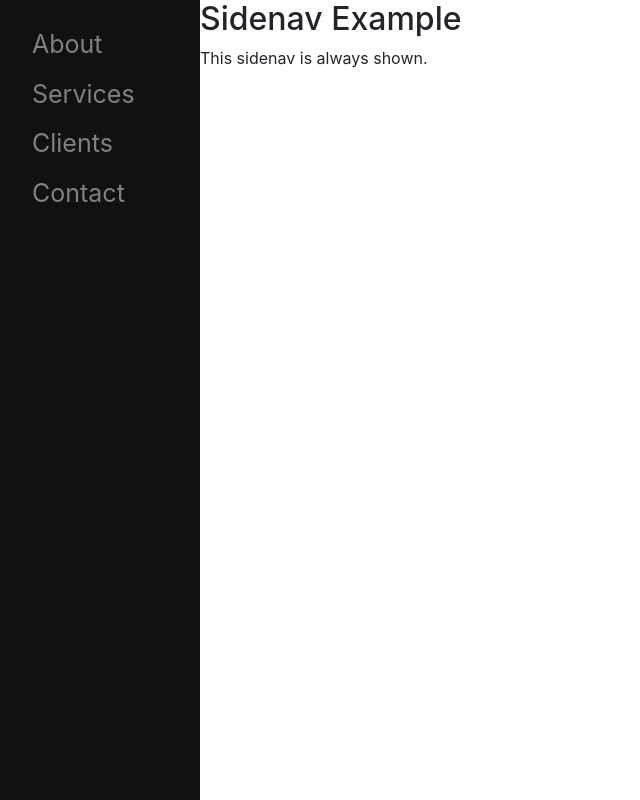
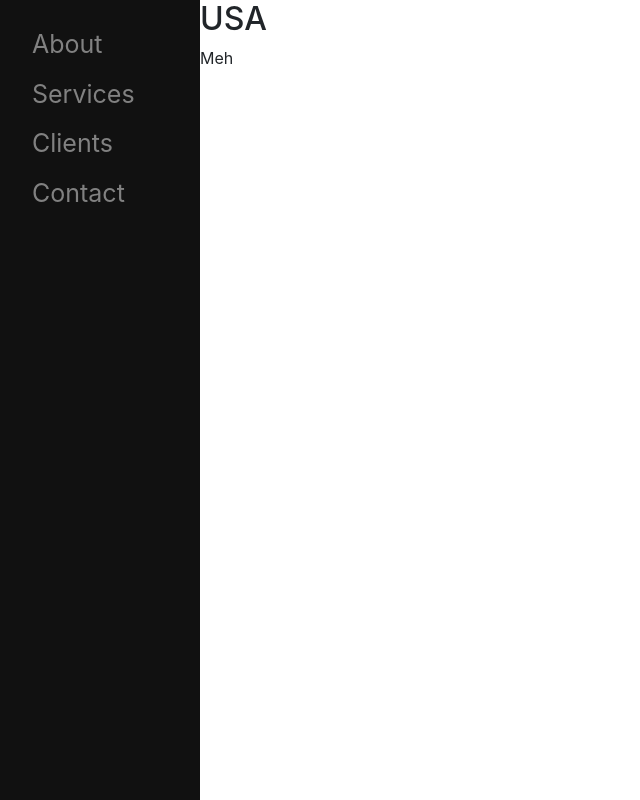
Before and after one commit to 64BitUniverse/64BitUniverse.github.io, a plain HTML site: page North America/USA.html in a window 1280 px wide. Shown: the whole page, without its empty margins (0-640 px from the left). Drawn offline with nearby package versions, Linux system fonts and the light colour scheme.

Commit message:
VS stuff

```diff
--- a/North America/USA.html
+++ b/North America/USA.html
@@ -9,17 +9,16 @@
         </style>
     </head>
     <body>
+        <div class="main">
+            <h2>USA</h2>
+            <p>Meh</p>
+        </div>
+
         <div class="sidenav">
             <a href="#">About</a>
             <a href="#">Services</a>
             <a href="#">Clients</a>
             <a href="#">Contact</a>
         </div>
-
-        <div class="main">
-            <h2>Sidenav Example</h2>
-            <p>This sidenav is always shown.</p>
-        </div>
-
     </body>
 </html>
```
